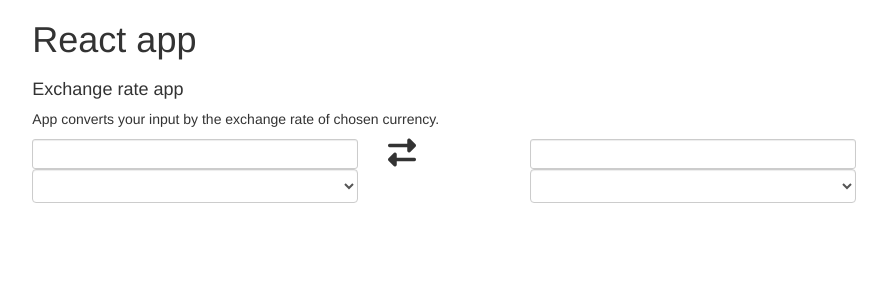
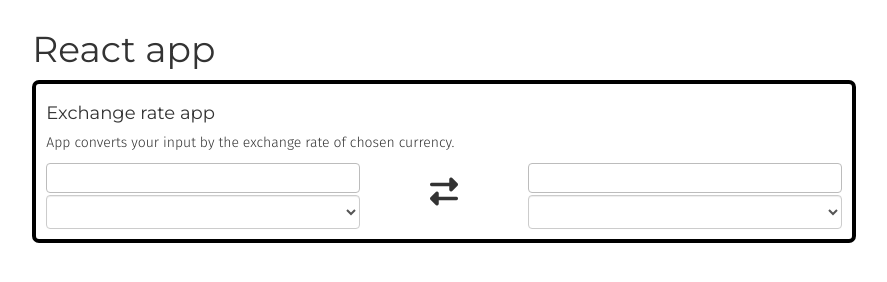
Before and after one commit to TeTiRoss/tetiross-currency-converter, a website: page docs/index.html in a window 1280 px wide. Shown: the whole page, without its empty margins (196-1083 px from the left). Drawn offline with nearby package versions, Linux system fonts and the light colour scheme; the site is published under a folder, as on GitHub Pages, so addresses that start at the root find nothing; no server answers.

Commit message:
update docs/index page assets link path

```diff
--- a/docs/index.html
+++ b/docs/index.html
@@ -5,8 +5,8 @@
 		<title>TeTiRoss</title>
 		<link rel="stylesheet" href="https://maxcdn.bootstrapcdn.com/bootstrap/3.3.7/css/bootstrap.min.css" integrity="sha384-BVYiiSIFeK1dGmJRAkycuHAHRg32OmUcww7on3RYdg4Va+PmSTsz/K68vbdEjh4u" crossorigin="anonymous">
 		<link href="https://fonts.googleapis.com/css?family=Montserrat|Fira+Sans:300" rel="stylesheet">
-		<link rel="stylesheet" type="text/css" href="/css/main.css">
-		<link rel="stylesheet" type="text/css" href="/css/chosen.min.css">
+		<link rel="stylesheet" type="text/css" href="../css/main.css">
+		<link rel="stylesheet" type="text/css" href="../css/chosen.min.css">
     <script src="https://ajax.googleapis.com/ajax/libs/jquery/1.12.4/jquery.min.js"></script>
 		<script src="https://maxcdn.bootstrapcdn.com/bootstrap/3.3.7/js/bootstrap.min.js" integrity="sha384-Tc5IQib027qvyjSMfHjOMaLkfuWVxZxUPnCJA7l2mCWNIpG9mGCD8wGNIcPD7Txa" crossorigin="anonymous"></script>
 		<script src="https://use.fontawesome.com/eec48b965e.js"></script>
```
